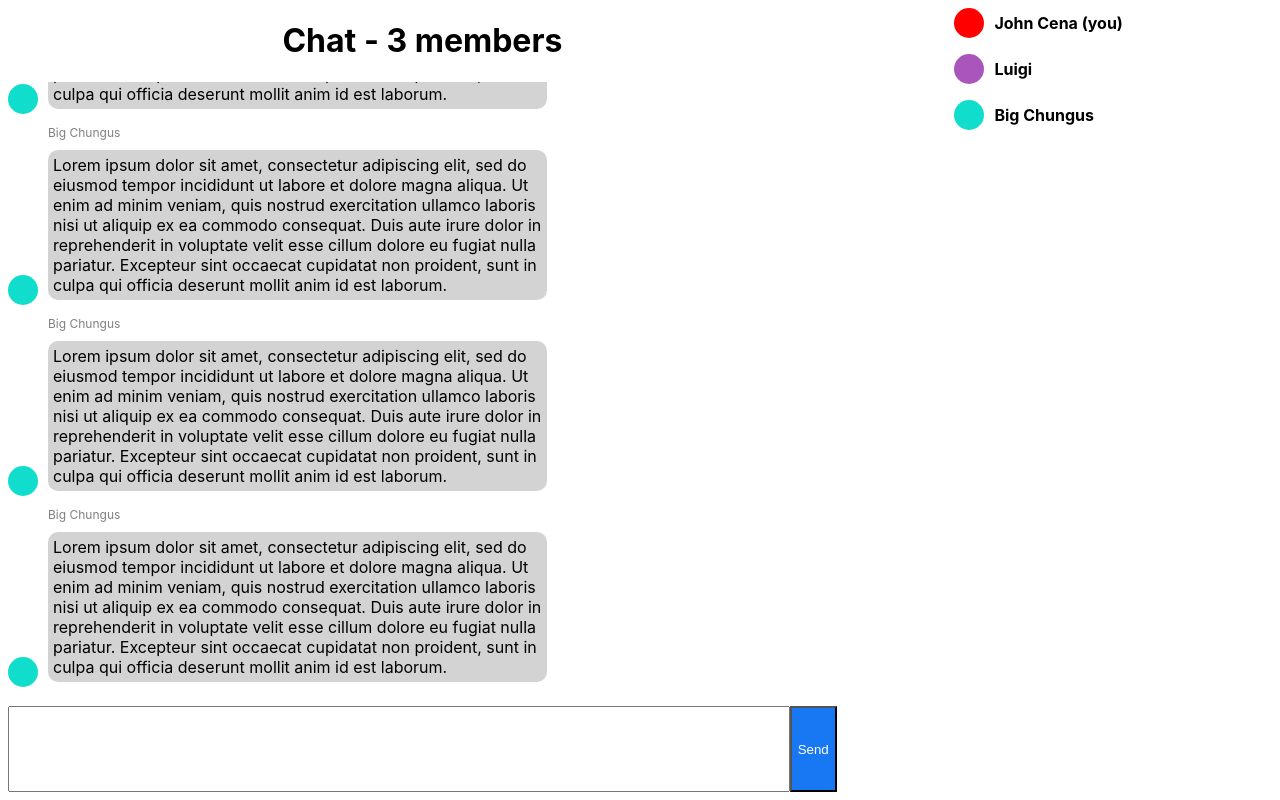
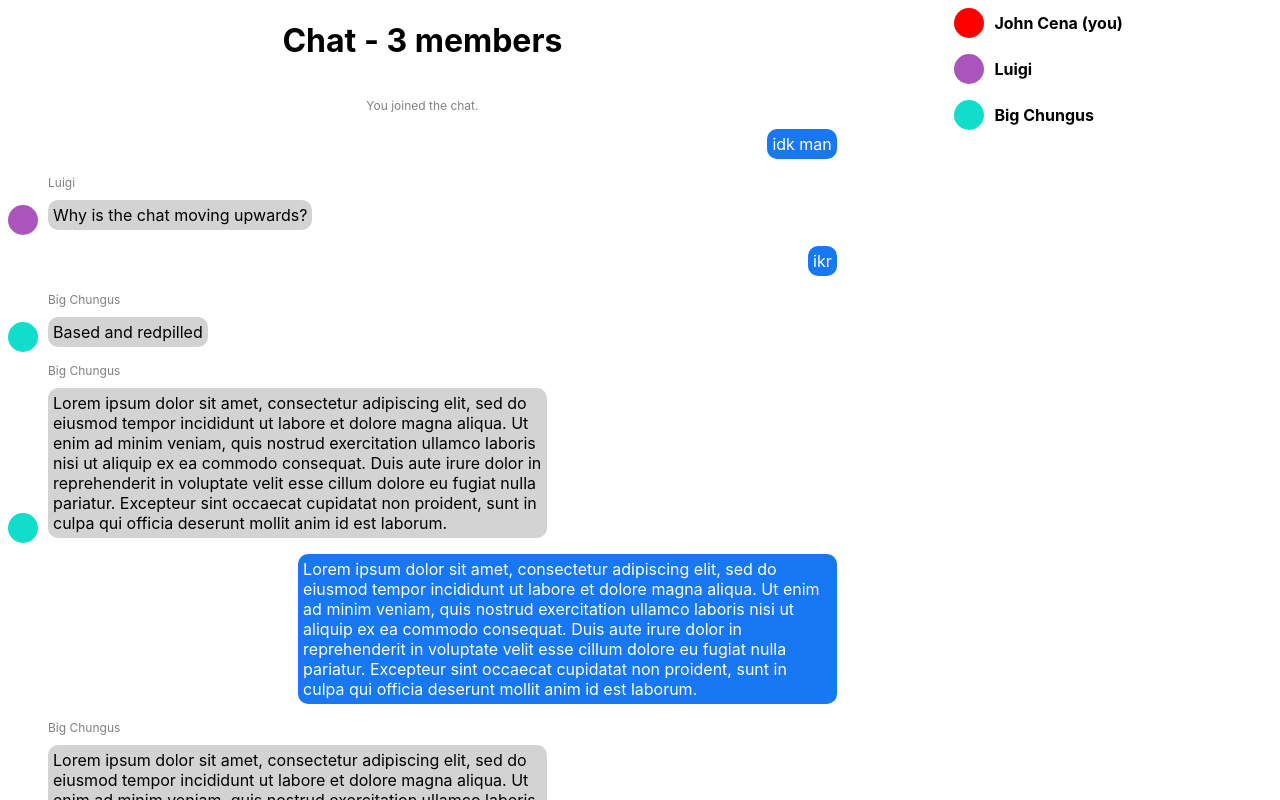
Before and after one commit to awolyniec/cw-web, a React (Create React App) app: page / in a window 1280 px wide. Shown: the top 800 px of the page. Built offline with nearby package versions, Linux system fonts and the light colour scheme.

Commit message:
fix: Fix chat page formatting so that message compose component always appear at bottom

```diff
--- a/src/components/ChatPage/component.jsx
+++ b/src/components/ChatPage/component.jsx
@@ -81,8 +81,10 @@ const ChatPage = () => {
       <div className="chat-view">
         <div className="chat-section-container">
           <div className="flex-container">
-            <h1>Chat - 3 members</h1>
-            <ChatEvents data={chatEvents} />
+            <div>
+              <h1>Chat - 3 members</h1>
+              <ChatEvents data={chatEvents} />
+            </div>
             <ChatMessageCompose />
           </div>
         </div>
--- a/src/components/ChatPage/styles.scss
+++ b/src/components/ChatPage/styles.scss
@@ -56,6 +56,7 @@
     .flex-container {
       height: 100%;
       display: flex;
+      justify-content: space-between;
       flex-direction: column;
     }
 
```
